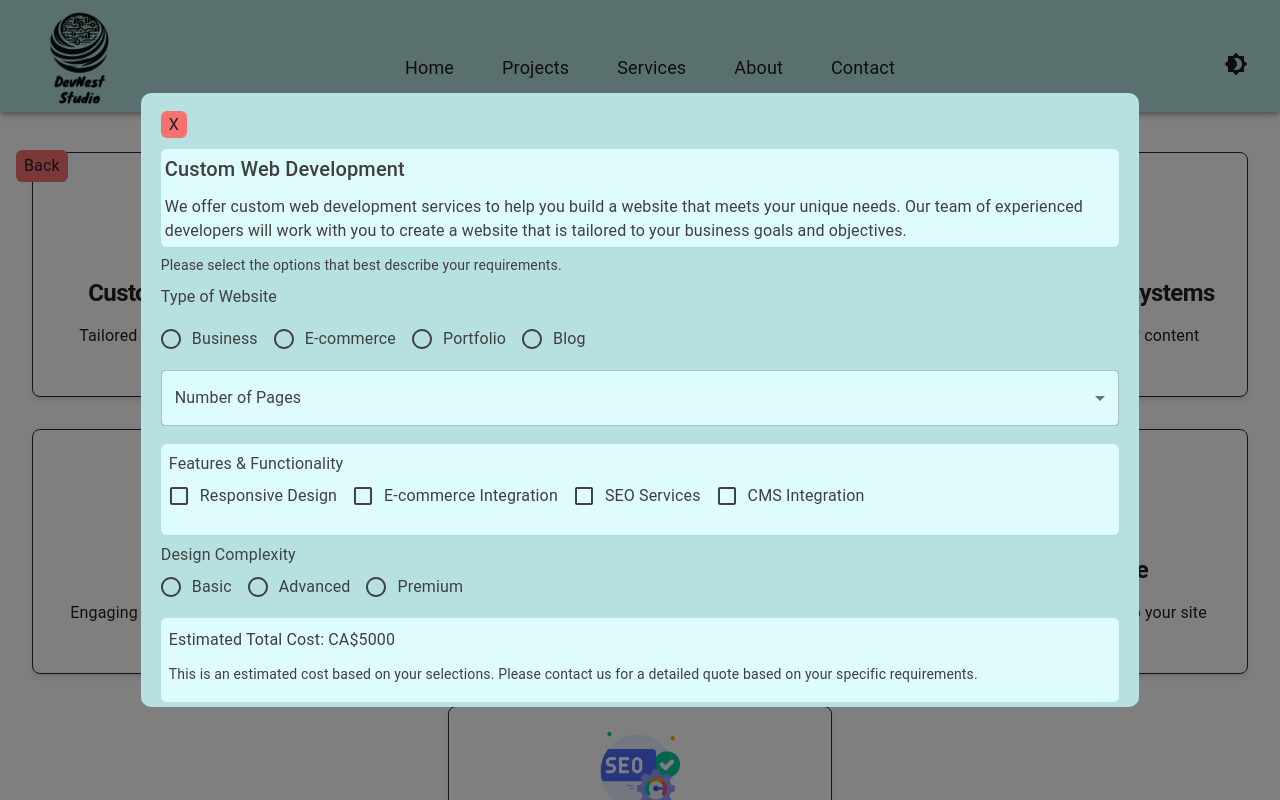
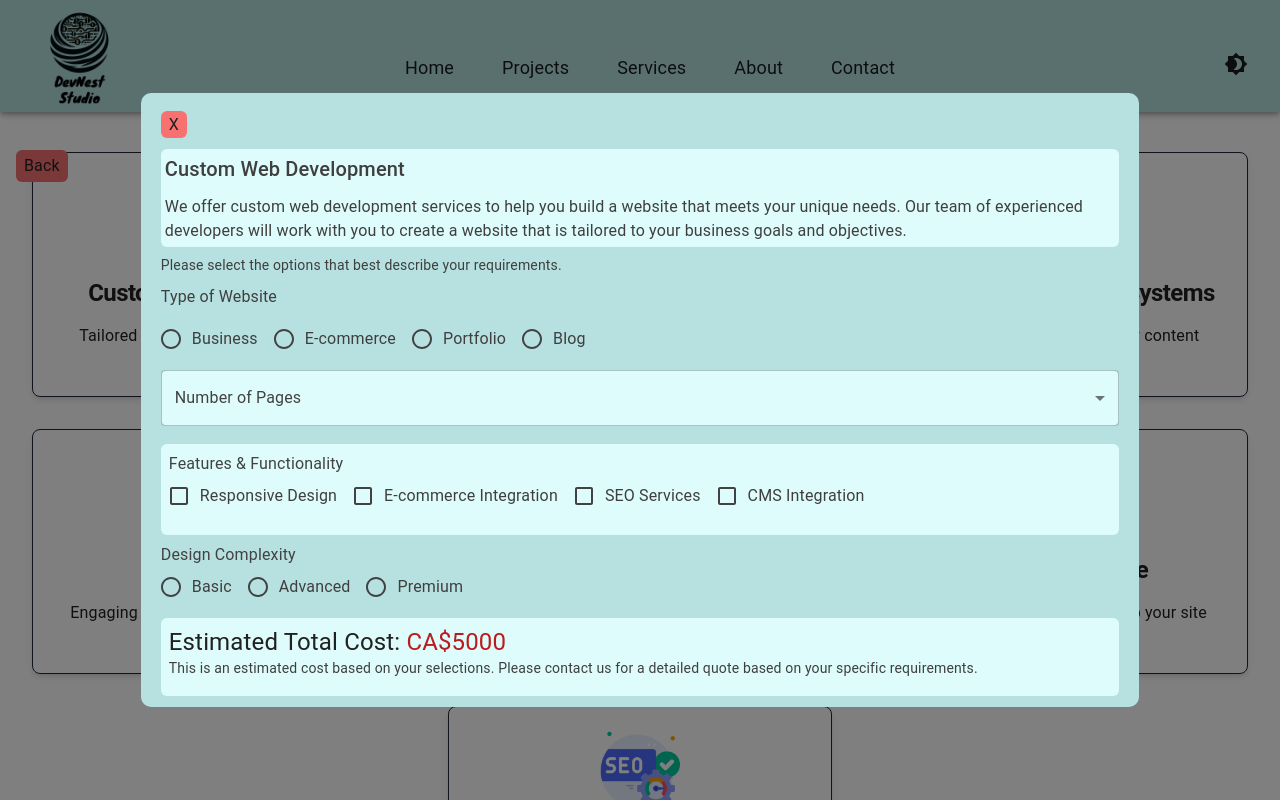
Before and after one commit to Evergreen-Tech-Solutions/DevNest_Studio, a React (Create React App) app: page /web-application in a window 1280 px wide. Both pictures are taken after a click on the element 224 px from the left and 274 px from the top of the page. Shown: the top 800 px of the page. Built offline with nearby package versions, Linux system fonts and the light colour scheme; grey boxes are pictures that could not be loaded.

Commit message:
Update w_customWebDev.js

```diff
--- a/src/components/modals/w_customWebDev.js
+++ b/src/components/modals/w_customWebDev.js
@@ -41,6 +41,7 @@ function CustomWebDevModal({ open, onClose }) {
     if (designComplexity === 'premium') {
       total += 5000;
     }
+    total += numPages * 200;
     return total;
   };
 
@@ -62,7 +63,7 @@ function CustomWebDevModal({ open, onClose }) {
 
   const radioStyles = {
     '&.Mui-checked': {
-      color: '#070d59',
+      color: '#e57373',
     }
   };
 
@@ -133,7 +134,7 @@ function CustomWebDevModal({ open, onClose }) {
           </RadioGroup>
         </FormControl>
         <div className="bg-lght rounded-md p-2">
-          <Typography variant="subtitle1" component="h1" sx={{ ...textStyle }}>Estimated Total Cost: CA${calculateTotal()}</Typography>
+          <Typography variant="subtitle3" component="h1" className='text-grey-800 text-2xl'>Estimated Total Cost: <span className='text-red-700'>CA${calculateTotal()}</span></Typography>
           <Typography variant="body2" sx={{ ...textStyle }}>This is an estimated cost based on your selections. Please contact us for a detailed quote based on your specific requirements.</Typography>
         </div>
       </Box>
```
